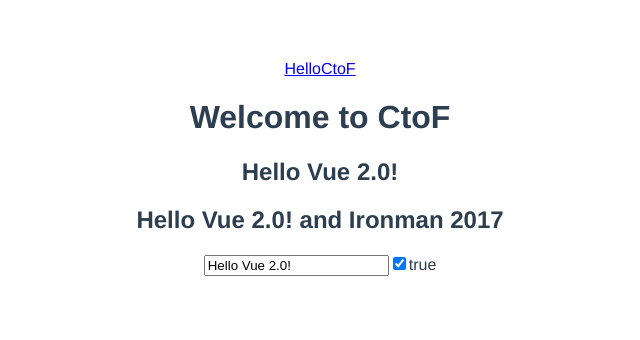
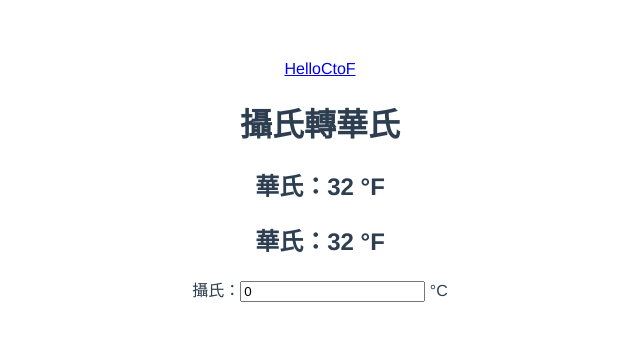
Before and after one commit to k9532121/Vue-Vuex-Demo, a Vue app: page /#/c2f in a window 1280 px wide. Shown: the top 340 px of the page, without its empty margins (320-960 px from the left). Built offline with nearby package versions, Linux system fonts and the light colour scheme; the HTML template or start-up script is replaced by a standard one.

Commit message:
day-05 computed CtoF

```diff
--- a/src/components/C2F.vue
+++ b/src/components/C2F.vue
@@ -1,21 +1,25 @@
 <template>
-  <div class="hello">
-    <h1>{{ msg }}</h1>
-    <h2>{{ hello }}</h2>
-    <h2>{{ hello + ' and Ironman 2017' }}</h2>
-    <input type="text" v-model="hello">
-    <input type="checkbox" v-model="toggle">{{ toggle }}
+    <div class="container">
+        <h1>{{ title }}</h1>
+        <h2>華氏：{{ celsius * 9 / 5 + 32 }} °F</h2>
+        <h2>華氏：{{ fahrenheit }} °F</h2>
+        <div class="celsius">
+            攝氏：<input type="number" v-model="celsius"/> °C
+        </div>
     </div>
 </template>
 
 <script>
     export default {
-      name: 'hello',
         data () {
             return {
-              msg: 'Welcome to CtoF',
-              hello: 'Hello Vue 2.0!',
-              toggle: true,
+                title: '攝氏轉華氏',
+                celsius: 0
+            }
+        },
+        computed: {
+            fahrenheit () {
+                return this.celsius * 9 / 5 + 32;
             }
         }
     }
--- a/src/components/Hello.vue
+++ b/src/components/Hello.vue
@@ -5,6 +5,7 @@
         <h2>{{ hello + ' and Ironman 2017' }}</h2>
         <input type="text" v-model="hello">
         <input type="checkbox" v-model="toggle">{{ toggle }}
+
     </div>
 </template>
 
```
Also changed, not shown: 1 other file (tests, documents, lock files or other folders). Lines whose indentation alone changed are shown as unchanged.
